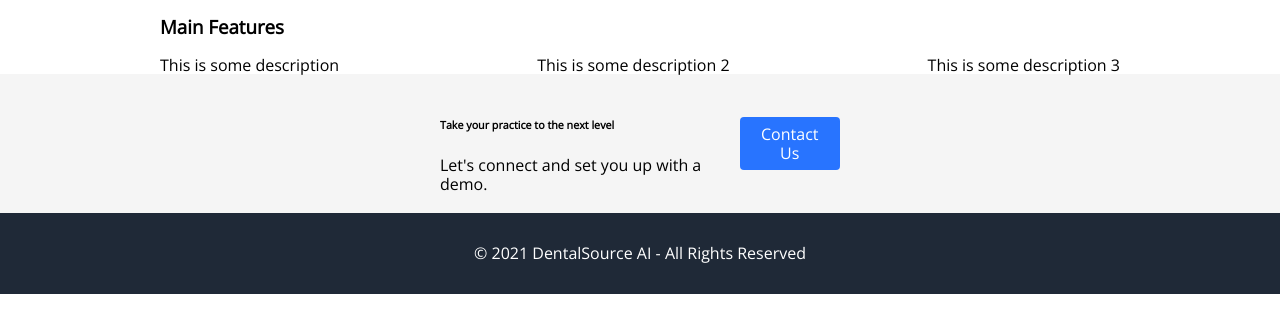
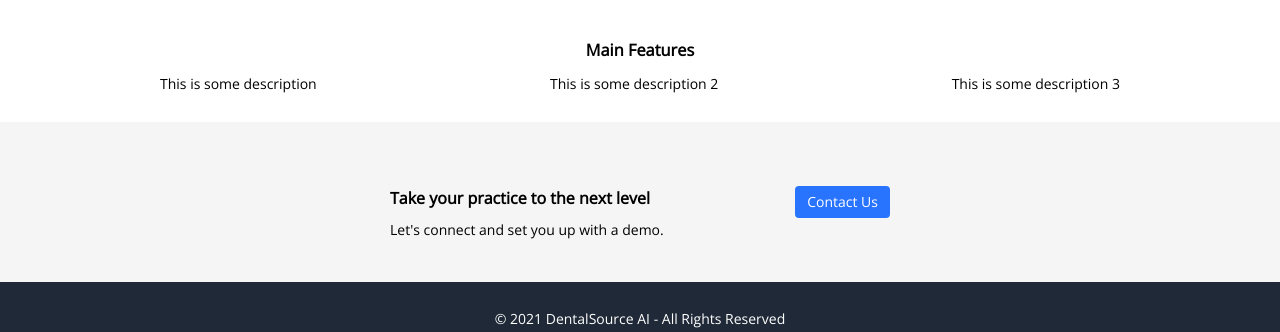
Before and after one commit to VinhSonNguyen/DentalSource_AI, a plain HTML site: page index.html in a window 1280 px wide. Shown: the part 365-697 px from the top of the page. Drawn offline with nearby package versions, Linux system fonts and the light colour scheme.

Commit message:
Styling changes

```diff
--- a/css/main.css
+++ b/css/main.css
@@ -12,6 +12,7 @@ footer {
 
 body {
     font-family: "Open Sans", sans-serif;
+    font-size: 14px;
 }
 .promo {
     width: 960px;
@@ -49,6 +50,8 @@ nav li a{
     width: 960px;
     margin: 0 auto;
     background-color: white;
+    padding: 30px 0;
+    text-align: center;
 }
 
 .feature-set {
@@ -70,11 +73,11 @@ button {
 
 .action-section {
     background-color: #f5f5f5;
-    padding: 20px 0;
+    padding: 30px 0;
 }
 
 .call-to-action {
-    width: 400px;
+    width: 500px;
     margin: 0 auto;
     display: flex;
 }
@@ -88,3 +91,8 @@ button {
     flex-direction: column;
     justify-content: center;
 }
+
+.action-text h6 {
+    font-size: 16px;
+    margin-bottom: 5px;
+}
--- a/index.html
+++ b/index.html
@@ -49,7 +49,7 @@
         <div class="call-to-action">
             <div class="action-text">
                 <h6>Take your practice to the next level</h6>
-                Let's connect and set you up with a demo.
+                <p>Let's connect and set you up with a demo.</p>
             </div>
             <div class="action-button">
                 <button class="button-call-action">Contact Us</button>
```
